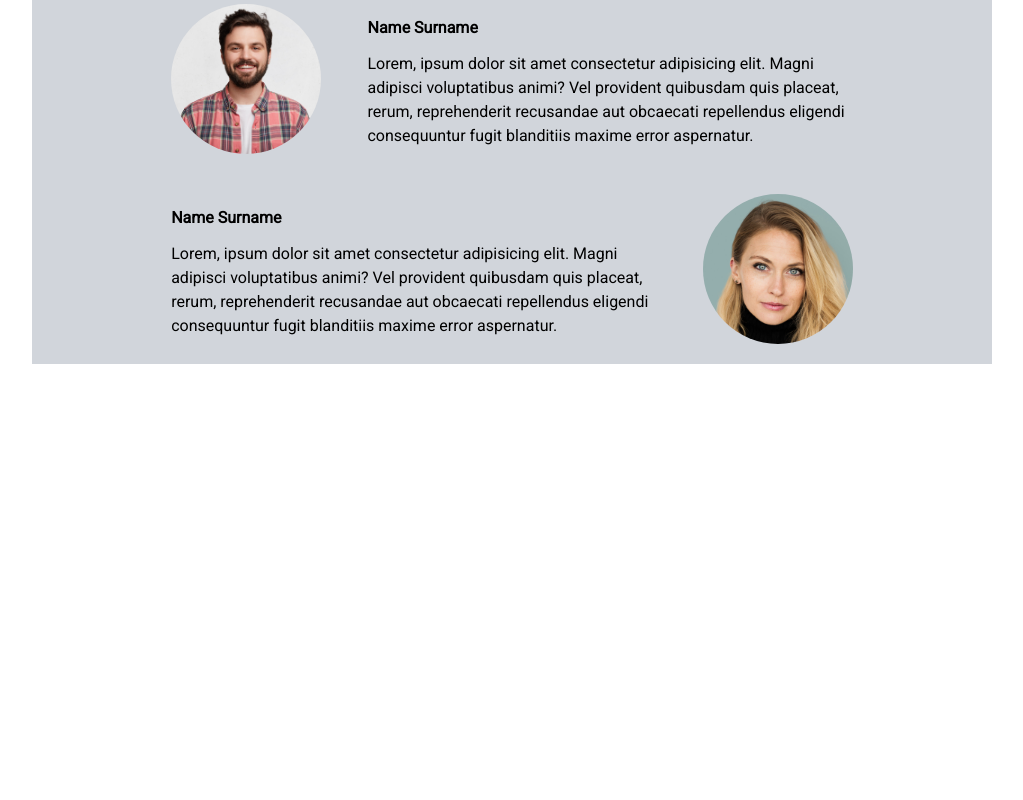
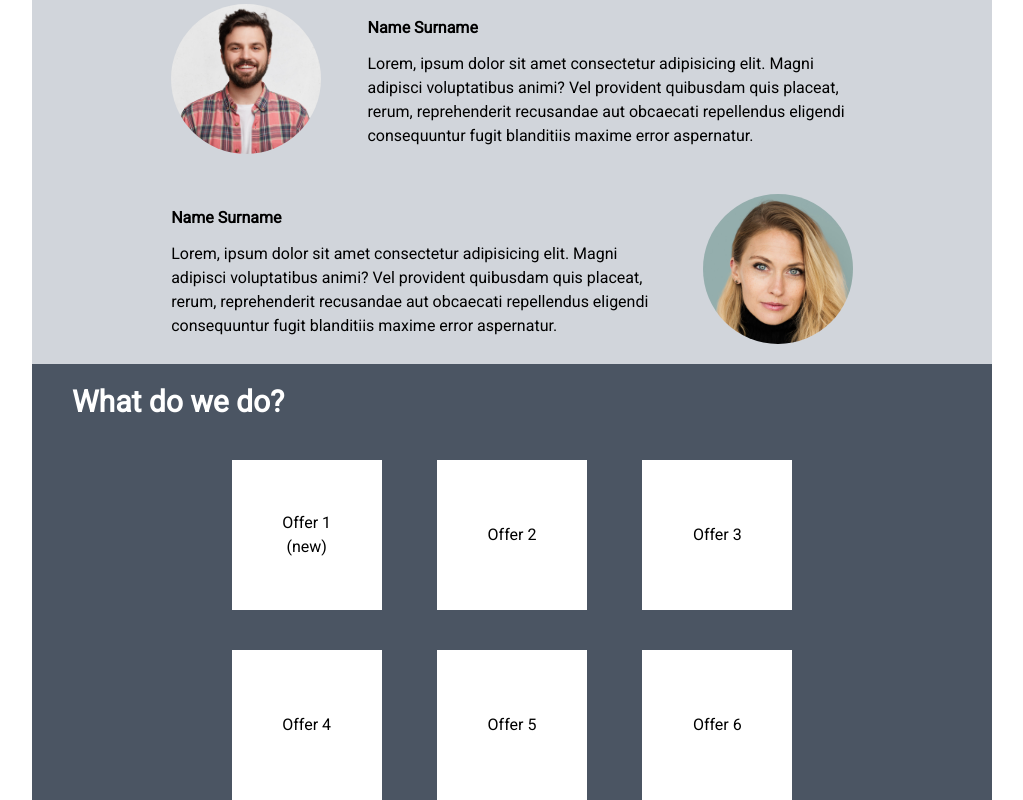
Before and after one commit to agnieszkajj/company-website-react, a React (Vite) app: page / in a window 1280 px wide. Shown: the part 892-1692 px from the top of the page, without its empty margins (128-1151 px from the left). Before the commit the page ends 1256 px from the top, so only its background shows below. Built offline with nearby package versions, Linux system fonts and the light colour scheme.

Commit message:
add Services page

```diff
--- a/src/App.jsx
+++ b/src/App.jsx
@@ -2,6 +2,7 @@ import React from "react";
 import Navbar from "./components/Navbar/Navbar.jsx";
 import HomePage from "./components/HomePage/HomePage";
 import TeamPage from "./components/TeamPage/TeamPage.jsx";
+import Services from "./components/Services/Services.jsx";
 
 function App() {
   return (
@@ -9,6 +10,7 @@ function App() {
       <Navbar></Navbar>
       <HomePage></HomePage>
       <TeamPage></TeamPage>
+      <Services></Services>
     </div>
   );
 }
--- /dev/null
+++ b/src/components/Services/Offer.jsx
@@ -0,0 +1,10 @@
+const Offer = ({ offer }) => {
+  return (
+    <div className="bg-white h-[150px] w-[150px] flex justify-center items-center flex-col">
+      <h1>{offer.name}</h1>
+      {offer.isNew && <p>(new)</p>}
+    </div>
+  );
+};
+
+export default Offer;
--- /dev/null
+++ b/src/components/Services/Services.jsx
@@ -0,0 +1,16 @@
+import offers from "../../data/data";
+import Offer from "./Offer";
+const Services = () => {
+  return (
+    <div className="bg-gray-600">
+      <h1 className="text-3xl font-bold p-5 ml-5 text-white">What do we do?</h1>
+      <div className="grid grid-rows-2 grid-cols-3 gap-10 justify-items-center w-3/5 m-auto mt-5">
+        {offers.map((offer) => {
+          return <Offer offer={offer} key={offer.name}></Offer>;
+        })}
+      </div>
+    </div>
+  );
+};
+
+export default Services;
--- /dev/null
+++ b/src/data/data.js
@@ -0,0 +1,10 @@
+const offers = [
+  { name: "Offer 1", isNew: true },
+  { name: "Offer 2", isNew: false },
+  { name: "Offer 3", isNew: false },
+  { name: "Offer 4", isNew: false },
+  { name: "Offer 5", isNew: false },
+  { name: "Offer 6", isNew: false },
+];
+
+export default offers;
```
Also changed, not shown: src/components/Footer/Footer.jsx (added).
